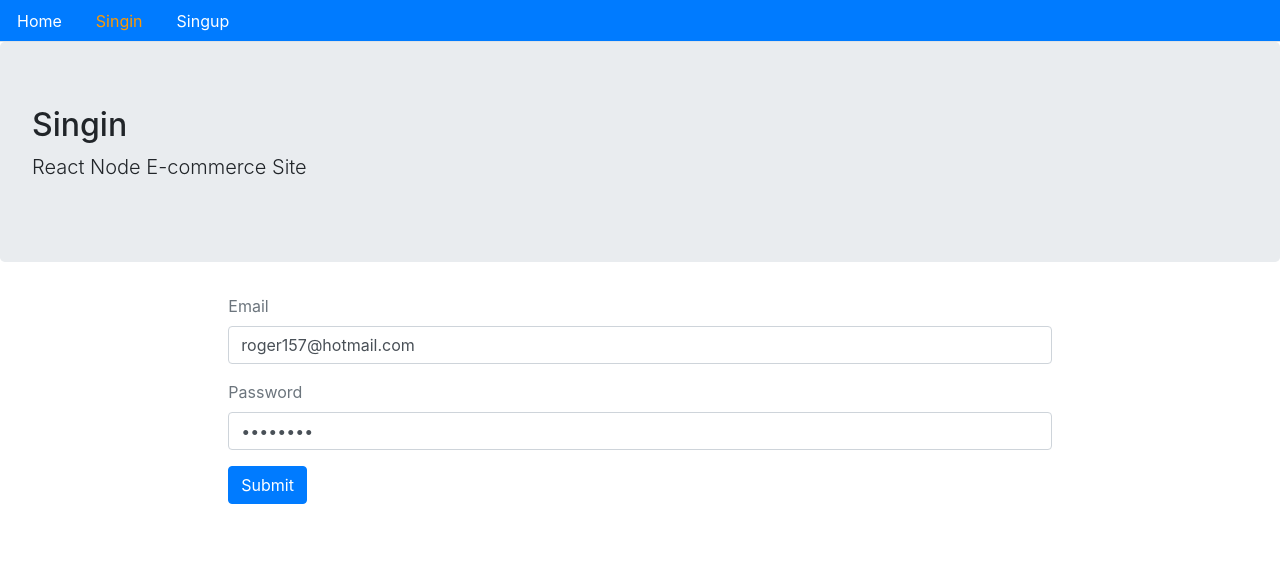
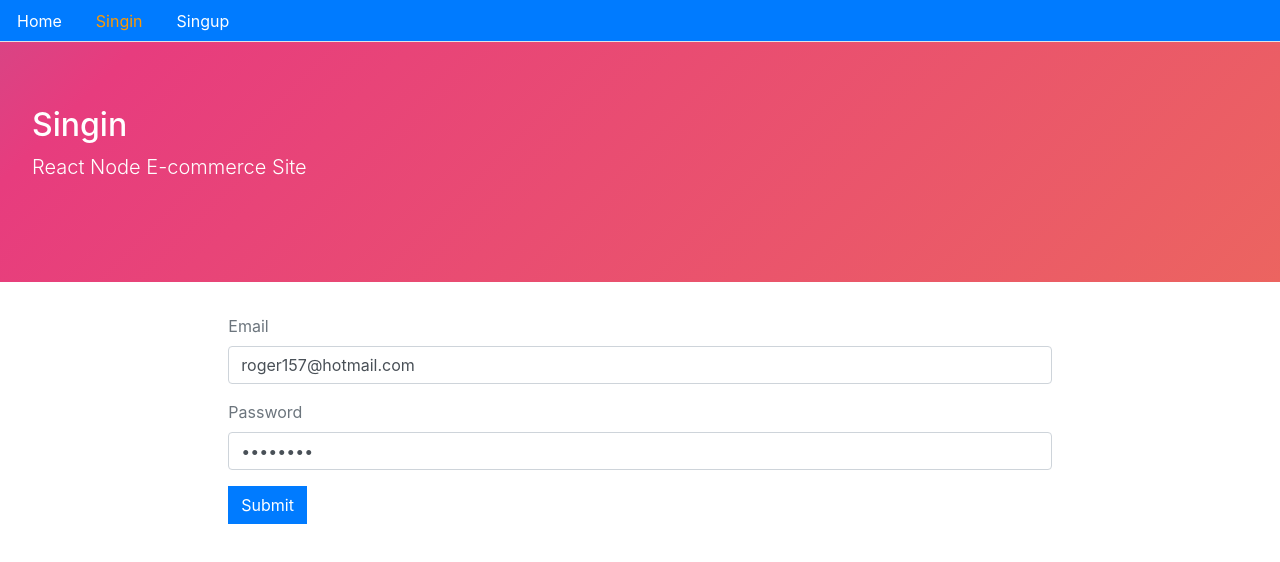
Before and after one commit to johny4437/mern-stack-ecom, a React (Create React App) app in the folder frontend/: page /singin in a window 1280 px wide. Shown: the top 562 px of the page. Built offline with nearby package versions, Linux system fonts and the light colour scheme; no server answers.

Commit message:
products card finished

```diff
--- a/frontend/src/core/Card.js
+++ b/frontend/src/core/Card.js
@@ -1,26 +1,28 @@
 import React from 'react';
-import {Link} from 'react-router-dom'
+import {Link} from 'react-router-dom';
+import ShowImage from  './ShowImage';
 
-export default function Card({product}) {
+export default function Card({product }) {
     return (
-        <div>
+
             <div className="col-4 mb-3">
                 <div className="card">
                     <div className="card-header">{product.name}</div>
                     <div className="card-body">
+                        <ShowImage item={product} url="products"/>
                         <p>{product.description}</p>
                         <p>${product.price}</p>
                         <Link to="/">
-                            <div className="btn btn-outline-primary mt-2 mb-2">
+                            <button className="btn btn-outline-primary mt-2 mb-2 mr-2">
                                 View Product
-                            </div>
+                            </button>
                         </Link>
-                        <div className="btn btn-outline-warning mt-2 mb-2">
+                        <button className="btn btn-outline-warning mt-2 mb-2 ">
                                 Add to Cart
-                        </div>
+                        </button>
                     </div>
                 </div>
             </div>
-        </div>
+
     )
 }
--- a/frontend/src/core/Layout.js
+++ b/frontend/src/core/Layout.js
@@ -1,5 +1,6 @@
 import React from 'react';
 import Menu from   './Menu';
+import '../style.css'
 
 function Layout({title="Title", description="Description", className ,children}) {
     return (
--- /dev/null
+++ b/frontend/src/core/ShowImage.js
@@ -0,0 +1,17 @@
+import React from 'react';
+import {API} from '../Config';
+
+ function ShowImage({item, url}) {
+    return (
+      <div className="product-img">
+        <img
+        src={`${API}/${url}/photo/${item._id}`}
+        alt={item.name}
+        className="mb-3"
+        style={{maxHeight:'100%', maxWidth:'100%'}}
+        />
+      </div>
+    )
+}
+
+export default ShowImage;
--- /dev/null
+++ b/frontend/src/style.css
@@ -0,0 +1,59 @@
+.btn, .jumbotron, nav:hover{
+    border-radius: 0px;
+}
+/*
+Product image on card
+*/
+
+.product-img{
+    min-height: 100px;
+}
+
+/* jumbotron animation */
+
+.jumbotron {
+    width: 30wh;
+    height: 30vh;
+    color: #fff;
+    background: linear-gradient(-45deg, #ee7752, #e73c7e, #23a6d5, #23d5ab);
+    background-size: 400% 400%;
+    -webkit-animation: Gradient 15s ease infinite;
+    -moz-animation: Gradient 15s ease infinite;
+    animation: Gradient 15s ease infinite;
+}
+
+@-webkit-keyframes Gradient {
+    0% {
+        background-position: 0% 50%;
+    }
+    50% {
+        background-position: 100% 50%;
+    }
+    100% {
+        background-position: 0% 50%;
+    }
+}
+
+@-moz-keyframes Gradient {
+    0% {
+        background-position: 0% 50%;
+    }
+    50% {
+        background-position: 100% 50%;
+    }
+    100% {
+        background-position: 0% 50%;
+    }
+}
+
+@keyframes Gradient {
+    0% {
+        background-position: 0% 50%;
+    }
+    50% {
+        background-position: 100% 50%;
+    }
+    100% {
+        background-position: 0% 50%;
+    }
+}
```
